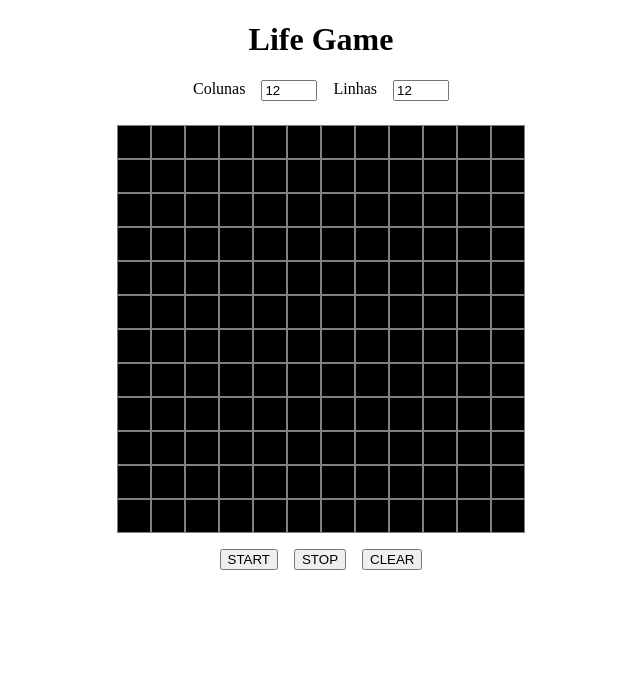
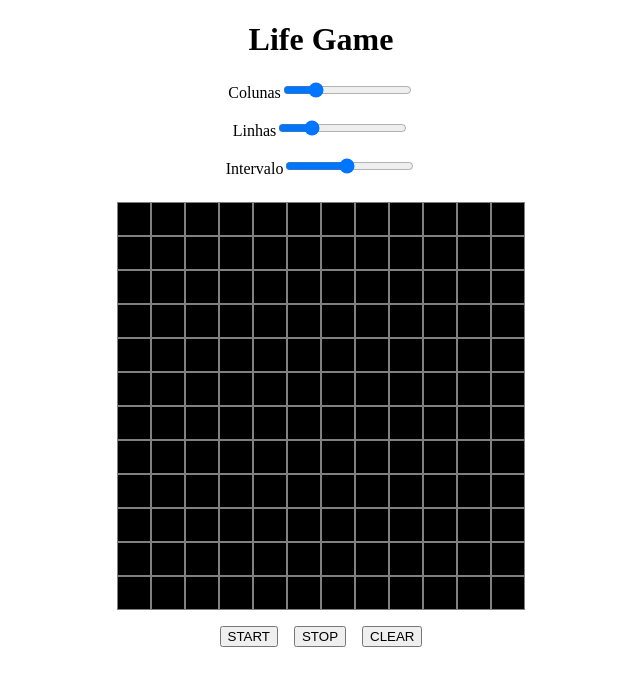
Before and after one commit to vitoiuo/life, a Vue app in the folder life-vue/: page / in a window 1280 px wide. Shown: the top 686 px of the page, without its empty margins (319-959 px from the left). Built offline with nearby package versions, Linux system fonts and the light colour scheme.

Commit message:
Adicionando controlador de velocidade

```diff
--- a/life-vue/src/components/lifeVue.vue
+++ b/life-vue/src/components/lifeVue.vue
@@ -1,11 +1,18 @@
 <template>
     <div>
-        <section style="margin-top: 16px; display: flex; justify-content: center; gap: 16px">
-            <label for="colsInpt">Colunas</label>
-            <input id='colsInpt' type="number" v-model.number='numCols'  min="1" max="50">
-
-            <label for="rowsInpt">Linhas</label>
-            <input id='rowsInpt' type="number" v-model.number='numRows'  min="1" max="50">
+        <section style="margin-top: 16px; display: flex;flex-direction:column; align-items: center; gap: 16px">
+            <div>
+                <label for="colsInpt">Colunas</label>
+                <input id='colsInpt' type="range" v-model.number='numCols'  min="1" max="50">
+            </div>
+            <div>
+                <label for="rowsInpt">Linhas</label>
+                <input id='rowsInpt' type="range" v-model.number='numRows'  min="1" max="50">
+            </div>
+            <div>
+                <label for="rowsInpt">Intervalo</label>
+                <input id='speedInput' type="range"  min="100" max="2000" v-model.number='gameSpeed'>
+            </div>
         </section>
 
         <div class='board'>
@@ -39,7 +46,8 @@ export default {
             numCols: 12,
             numRows: 12,
             matrice: undefined,
-            stop: false
+            stop: false,
+            gameSpeed: 1000
         }
     },
     methods: {
@@ -100,7 +108,7 @@ export default {
                 this.matrice = JSON.parse(JSON.stringify(matrice_clone))
 
                 if (!this.matrice.flat().some(e => e === true) || this.stop) clearInterval(rotina)
-            }, 1000)
+            }, this.gameSpeed)
         },
         clear () {
             this.matrice = Array(this.numRows).fill(false).map(()=>Array(this.numCols).fill(false))
@@ -121,5 +129,6 @@ export default {
 .board {
     margin: 24px 0;
     text-align: center;
+    align-items: ;
 }
 </style>
```
